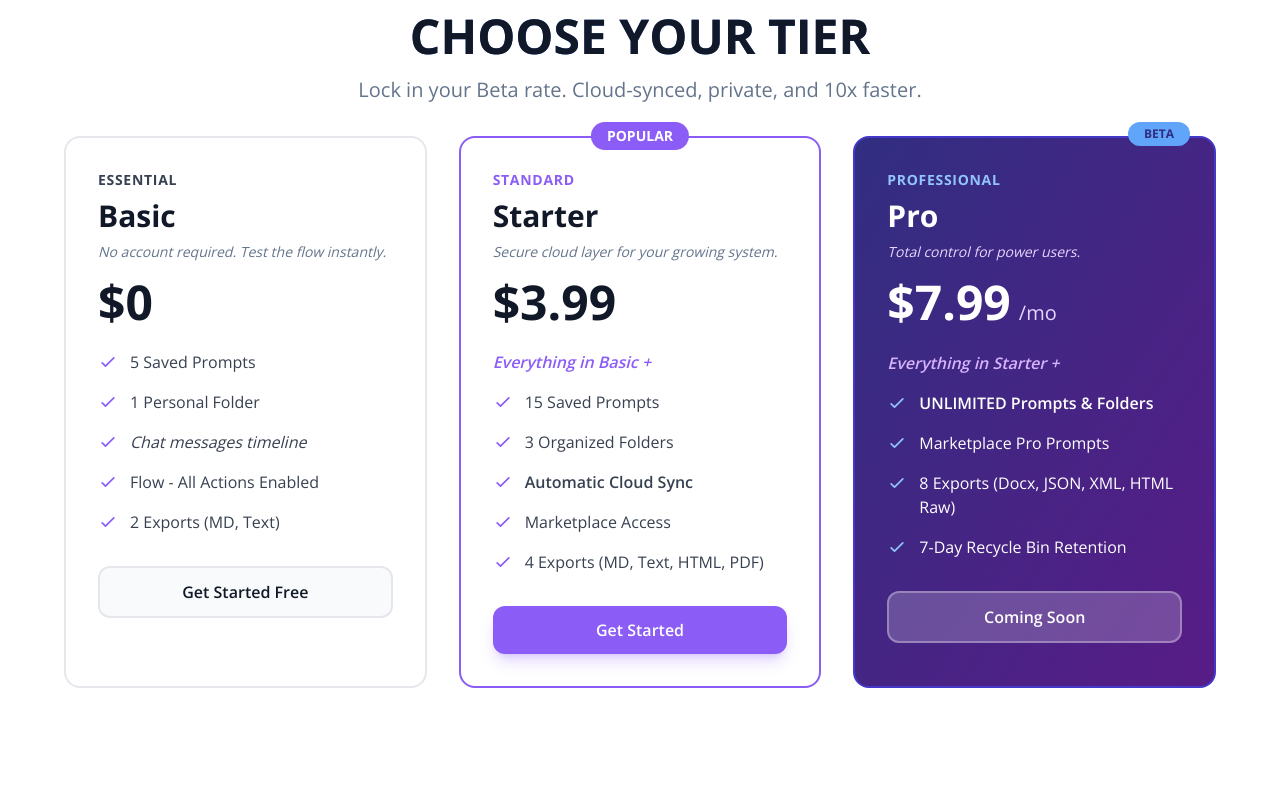
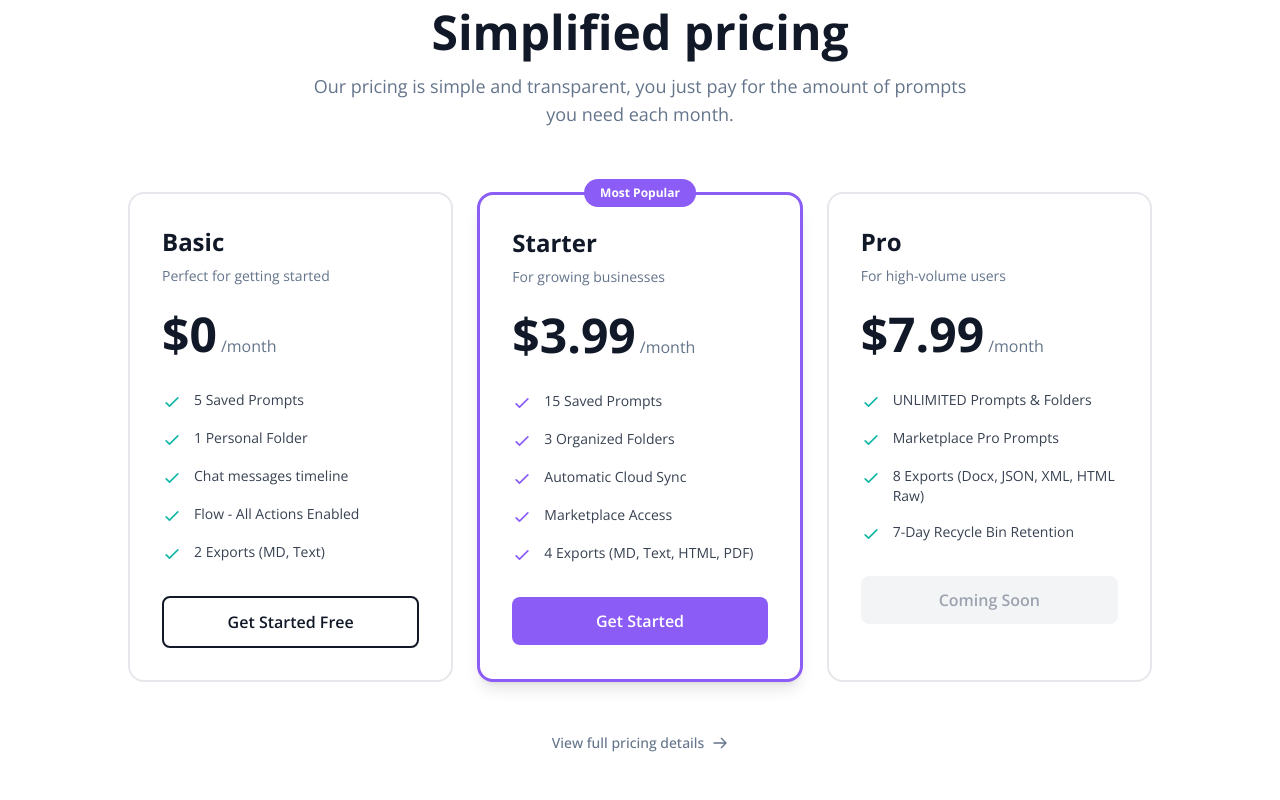
Before and after one commit to roeymit84/ai-chatworks-website, a Next.js app: page / in a window 1280 px wide. Shown: the part 1740-2540 px from the top of the page. Built offline with nearby package versions, Linux system fonts and the light colour scheme.

Commit message:
Add files via upload

```diff
--- a/app/page.jsx
+++ b/app/page.jsx
@@ -111,139 +111,146 @@ export default function Home() {
           </div>
         </section>
 
+
         {/* PRICING SECTION */}
-        <section id="pricing" className="py-24 px-6">
+        <section id="pricing" className="py-24 px-6 bg-white">
           <div className="max-w-7xl mx-auto">
-            <div className="text-center mb-8">
-              <p className="text-sm font-bold tracking-wider text-brand-dark uppercase mb-4">60+ USERS ALREADY PART OF THE CLOSED BETA. <span className="text-brand-purple italic">AND YOU?</span></p>
-              <h2 className="text-4xl md:text-5xl font-bold mb-4 bg-gradient-to-r from-brand-dark via-blue-600 to-brand-dark bg-clip-text">CHOOSE YOUR TIER</h2>
-              <p className="text-xl text-brand-slate max-w-2xl mx-auto">Lock in your Beta rate. Cloud-synced, private, and 10x faster.</p>
+            {/* Header */}
+            <div className="text-center mb-16">
+              <p className="text-sm font-bold tracking-wider text-brand-slate uppercase mb-3">PRICING</p>
+              <h2 className="text-4xl md:text-5xl font-bold mb-4">Simplified pricing</h2>
+              <p className="text-lg text-brand-slate max-w-2xl mx-auto">Our pricing is simple and transparent, you just pay for the amount of prompts you need each month.</p>
             </div>
 
-            <div className="grid md:grid-cols-3 gap-8 max-w-6xl mx-auto">
-              {/* Basic Tier */}
-              <div className="bg-white rounded-2xl border-2 border-brand-border p-8 hover:shadow-xl transition-all hover:scale-105 duration-300">
-                <div className="mb-6">
-                  <p className="text-sm font-bold tracking-wider text-brand-gray uppercase mb-2">ESSENTIAL</p>
-                  <h3 className="text-3xl font-bold mb-2">Basic</h3>
-                  <p className="text-brand-slate text-sm italic mb-4">No account required. Test the flow instantly.</p>
-                  <div className="flex items-baseline gap-2">
+            {/* Pricing Cards */}
+            <div className="grid md:grid-cols-3 gap-6 max-w-5xl mx-auto">
+
+              {/* Free Tier */}
+              <div className="bg-white rounded-2xl border-2 border-gray-200 p-8 transition-all hover:shadow-lg">
+                <div className="mb-8">
+                  <h3 className="text-2xl font-bold mb-2">Basic</h3>
+                  <p className="text-brand-slate text-sm mb-6">Perfect for getting started</p>
+                  <div className="flex items-baseline gap-1 mb-6">
                     <span className="text-5xl font-bold">$0</span>
+                    <span className="text-brand-slate">/month</span>
+                  </div>
+                </div>
+
+                <ul className="space-y-4 mb-8">
+                  <li className="flex items-start gap-3">
+                    <svg className="w-5 h-5 text-teal-500 flex-shrink-0 mt-0.5" fill="none" stroke="currentColor" viewBox="0 0 24 24"><path strokeLinecap="round" strokeLinejoin="round" strokeWidth={2} d="M5 13l4 4L19 7"/></svg>
+                    <span className="text-brand-gray text-sm">5 Saved Prompts</span>
+                  </li>
+                  <li className="flex items-start gap-3">
+                    <svg className="w-5 h-5 text-teal-500 flex-shrink-0 mt-0.5" fill="none" stroke="currentColor" viewBox="0 0 24 24"><path strokeLinecap="round" strokeLinejoin="round" strokeWidth={2} d="M5 13l4 4L19 7"/></svg>
+                    <span className="text-brand-gray text-sm">1 Personal Folder</span>
+                  </li>
+                  <li className="flex items-start gap-3">
+                    <svg className="w-5 h-5 text-teal-500 flex-shrink-0 mt-0.5" fill="none" stroke="currentColor" viewBox="0 0 24 24"><path strokeLinecap="round" strokeLinejoin="round" strokeWidth={2} d="M5 13l4 4L19 7"/></svg>
+                    <span className="text-brand-gray text-sm">Chat messages timeline</span>
+                  </li>
+                  <li className="flex items-start gap-3">
+                    <svg className="w-5 h-5 text-teal-500 flex-shrink-0 mt-0.5" fill="none" stroke="currentColor" viewBox="0 0 24 24"><path strokeLinecap="round" strokeLinejoin="round" strokeWidth={2} d="M5 13l4 4L19 7"/></svg>
+                    <span className="text-brand-gray text-sm">Flow - All Actions Enabled</span>
+                  </li>
+                  <li className="flex items-start gap-3">
+                    <svg className="w-5 h-5 text-teal-500 flex-shrink-0 mt-0.5" fill="none" stroke="currentColor" viewBox="0 0 24 24"><path strokeLinecap="round" strokeLinejoin="round" strokeWidth={2} d="M5 13l4 4L19 7"/></svg>
+                    <span className="text-brand-gray text-sm">2 Exports (MD, Text)</span>
+                  </li>
+                </ul>
+
+                <a href="https://chromewebstore.google.com/detail/ai-chatworks/legmkjenpjbcgmmifpdhehgbmbkofmmc" target="_blank" rel="noopener noreferrer" className="block w-full text-center px-6 py-3 bg-white border-2 border-brand-dark text-brand-dark rounded-lg font-semibold hover:bg-brand-dark hover:text-white transition-all duration-200">
+                  Get Started Free
+                </a>
+              </div>
+
+              {/* Starter Tier - Most Popular */}
+              <div className="bg-white rounded-2xl border-3 border-brand-purple p-8 relative shadow-lg transition-all hover:shadow-xl" style={{borderWidth: '3px'}}>
+                {/* Most Popular Badge */}
+                <div className="absolute -top-4 left-1/2 transform -translate-x-1/2 bg-brand-purple text-white px-4 py-1.5 rounded-full text-xs font-bold">
+                  Most Popular
+                </div>
+
+                <div className="mb-8">
+                  <h3 className="text-2xl font-bold mb-2">Starter</h3>
+                  <p className="text-brand-slate text-sm mb-6">For growing businesses</p>
+                  <div className="flex items-baseline gap-1 mb-6">
+                    <span className="text-5xl font-bold">$3.99</span>
+                    <span className="text-brand-slate">/month</span>
                   </div>
                 </div>
 
                 <ul className="space-y-4 mb-8">
                   <li className="flex items-start gap-3">
                     <svg className="w-5 h-5 text-brand-purple flex-shrink-0 mt-0.5" fill="none" stroke="currentColor" viewBox="0 0 24 24"><path strokeLinecap="round" strokeLinejoin="round" strokeWidth={2} d="M5 13l4 4L19 7"/></svg>
-                    <span className="text-brand-gray">5 Saved Prompts</span>
+                    <span className="text-brand-gray text-sm">15 Saved Prompts</span>
                   </li>
                   <li className="flex items-start gap-3">
                     <svg className="w-5 h-5 text-brand-purple flex-shrink-0 mt-0.5" fill="none" stroke="currentColor" viewBox="0 0 24 24"><path strokeLinecap="round" strokeLinejoin="round" strokeWidth={2} d="M5 13l4 4L19 7"/></svg>
-                    <span className="text-brand-gray">1 Personal Folder</span>
+                    <span className="text-brand-gray text-sm">3 Organized Folders</span>
                   </li>
                   <li className="flex items-start gap-3">
                     <svg className="w-5 h-5 text-brand-purple flex-shrink-0 mt-0.5" fill="none" stroke="currentColor" viewBox="0 0 24 24"><path strokeLinecap="round" strokeLinejoin="round" strokeWidth={2} d="M5 13l4 4L19 7"/></svg>
-                    <span className="text-brand-gray italic">Chat messages timeline</span>
+                    <span className="text-brand-gray text-sm">Automatic Cloud Sync</span>
                   </li>
                   <li className="flex items-start gap-3">
                     <svg className="w-5 h-5 text-brand-purple flex-shrink-0 mt-0.5" fill="none" stroke="currentColor" viewBox="0 0 24 24"><path strokeLinecap="round" strokeLinejoin="round" strokeWidth={2} d="M5 13l4 4L19 7"/></svg>
-                    <span className="text-brand-gray">Flow - All Actions Enabled</span>
+                    <span className="text-brand-gray text-sm">Marketplace Access</span>
                   </li>
                   <li className="flex items-start gap-3">
                     <svg className="w-5 h-5 text-brand-purple flex-shrink-0 mt-0.5" fill="none" stroke="currentColor" viewBox="0 0 24 24"><path strokeLinecap="round" strokeLinejoin="round" strokeWidth={2} d="M5 13l4 4L19 7"/></svg>
-                    <span className="text-brand-gray">2 Exports (MD, Text)</span>
+                    <span className="text-brand-gray text-sm">4 Exports (MD, Text, HTML, PDF)</span>
                   </li>
                 </ul>
 
-                <a href="https://chromewebstore.google.com/detail/ai-chatworks/legmkjenpjbcgmmifpdhehgbmbkofmmc" target="_blank" rel="noopener noreferrer" className="block w-full text-center px-6 py-3 bg-brand-surface border-2 border-brand-border text-brand-dark rounded-xl font-semibold hover:border-brand-purple hover:bg-brand-purple hover:text-white transition-all duration-300">
-                  Get Started Free
-                </a>
-              </div>
-
-              {/* Starter Tier */}
-              <div className="bg-white rounded-2xl border-2 border-brand-purple p-8 hover:shadow-2xl transition-all hover:scale-105 duration-300 relative">
-                <div className="absolute -top-4 left-1/2 transform -translate-x-1/2 bg-brand-purple text-white px-4 py-1 rounded-full text-sm font-bold">
-                  POPULAR
-                </div>
-                <div className="mb-6">
-                  <p className="text-sm font-bold tracking-wider text-brand-purple uppercase mb-2">STANDARD</p>
-                  <h3 className="text-3xl font-bold mb-2">Starter</h3>
-                  <p className="text-brand-slate text-sm italic mb-4">Secure cloud layer for your growing system.</p>
-                  <div className="flex items-baseline gap-2">
-                    <span className="text-5xl font-bold">$3.99</span>
-                  </div>
-                </div>
-
-                <p className="text-brand-purple italic font-semibold mb-4">Everything in Basic +</p>
-
-                <ul className="space-y-4 mb-8">
-                  <li className="flex items-start gap-3">
-                    <svg className="w-5 h-5 text-brand-purple flex-shrink-0 mt-0.5" fill="none" stroke="currentColor" viewBox="0 0 24 24"><path strokeLinecap="round" strokeLinejoin="round" strokeWidth={2} d="M5 13l4 4L19 7"/></svg>
-                    <span className="text-brand-gray">15 Saved Prompts</span>
-                  </li>
-                  <li className="flex items-start gap-3">
-                    <svg className="w-5 h-5 text-brand-purple flex-shrink-0 mt-0.5" fill="none" stroke="currentColor" viewBox="0 0 24 24"><path strokeLinecap="round" strokeLinejoin="round" strokeWidth={2} d="M5 13l4 4L19 7"/></svg>
-                    <span className="text-brand-gray">3 Organized Folders</span>
-                  </li>
-                  <li className="flex items-start gap-3">
-                    <svg className="w-5 h-5 text-brand-purple flex-shrink-0 mt-0.5" fill="none" stroke="currentColor" viewBox="0 0 24 24"><path strokeLinecap="round" strokeLinejoin="round" strokeWidth={2} d="M5 13l4 4L19 7"/></svg>
-                    <span className="text-brand-gray font-semibold">Automatic Cloud Sync</span>
-                  </li>
-                  <li className="flex items-start gap-3">
-                    <svg className="w-5 h-5 text-brand-purple flex-shrink-0 mt-0.5" fill="none" stroke="currentColor" viewBox="0 0 24 24"><path strokeLinecap="round" strokeLinejoin="round" strokeWidth={2} d="M5 13l4 4L19 7"/></svg>
-                    <span className="text-brand-gray">Marketplace Access</span>
-                  </li>
-                  <li className="flex items-start gap-3">
-                    <svg className="w-5 h-5 text-brand-purple flex-shrink-0 mt-0.5" fill="none" stroke="currentColor" viewBox="0 0 24 24"><path strokeLinecap="round" strokeLinejoin="round" strokeWidth={2} d="M5 13l4 4L19 7"/></svg>
-                    <span className="text-brand-gray">4 Exports (MD, Text, HTML, PDF)</span>
-                  </li>
-                </ul>
-
-                <a href="https://chromewebstore.google.com/detail/ai-chatworks/legmkjenpjbcgmmifpdhehgbmbkofmmc" target="_blank" rel="noopener noreferrer" className="block w-full text-center px-6 py-3 bg-brand-purple text-white rounded-xl font-semibold hover:bg-brand-purpleDark transition-all duration-300 shadow-lg shadow-brand-purple/25">
+                <a href="https://chromewebstore.google.com/detail/ai-chatworks/legmkjenpjbcgmmifpdhehgbmbkofmmc" target="_blank" rel="noopener noreferrer" className="block w-full text-center px-6 py-3 bg-brand-purple text-white rounded-lg font-semibold hover:bg-brand-purpleDark transition-all duration-200">
                   Get Started
                 </a>
               </div>
 
               {/* Pro Tier */}
-              <div className="bg-gradient-to-br from-indigo-900 to-purple-900 rounded-2xl border-2 border-indigo-700 p-8 hover:shadow-2xl transition-all hover:scale-105 duration-300 relative text-white">
-                <div className="absolute -top-4 right-6 bg-blue-400 text-indigo-900 px-4 py-1 rounded-full text-xs font-bold">
-                  BETA
-                </div>
-                <div className="mb-6">
-                  <p className="text-sm font-bold tracking-wider text-blue-300 uppercase mb-2">PROFESSIONAL</p>
-                  <h3 className="text-3xl font-bold mb-2">Pro</h3>
-                  <p className="text-purple-200 text-sm italic mb-4">Total control for power users.</p>
-                  <div className="flex items-baseline gap-2">
+              <div className="bg-white rounded-2xl border-2 border-gray-200 p-8 transition-all hover:shadow-lg">
+                <div className="mb-8">
+                  <h3 className="text-2xl font-bold mb-2">Pro</h3>
+                  <p className="text-brand-slate text-sm mb-6">For high-volume users</p>
+                  <div className="flex items-baseline gap-1 mb-6">
                     <span className="text-5xl font-bold">$7.99</span>
-                    <span className="text-xl text-purple-200">/mo</span>
+                    <span className="text-brand-slate">/month</span>
                   </div>
                 </div>
 
-                <p className="text-purple-300 italic font-semibold mb-4">Everything in Starter +</p>
-
                 <ul className="space-y-4 mb-8">
                   <li className="flex items-start gap-3">
-                    <svg className="w-5 h-5 text-blue-300 flex-shrink-0 mt-0.5" fill="none" stroke="currentColor" viewBox="0 0 24 24"><path strokeLinecap="round" strokeLinejoin="round" strokeWidth={2} d="M5 13l4 4L19 7"/></svg>
-                    <span className="font-semibold">UNLIMITED Prompts & Folders</span>
+                    <svg className="w-5 h-5 text-teal-500 flex-shrink-0 mt-0.5" fill="none" stroke="currentColor" viewBox="0 0 24 24"><path strokeLinecap="round" strokeLinejoin="round" strokeWidth={2} d="M5 13l4 4L19 7"/></svg>
+                    <span className="text-brand-gray text-sm">UNLIMITED Prompts & Folders</span>
                   </li>
                   <li className="flex items-start gap-3">
-                    <svg className="w-5 h-5 text-blue-300 flex-shrink-0 mt-0.5" fill="none" stroke="currentColor" viewBox="0 0 24 24"><path strokeLinecap="round" strokeLinejoin="round" strokeWidth={2} d="M5 13l4 4L19 7"/></svg>
-                    <span>Marketplace Pro Prompts</span>
+                    <svg className="w-5 h-5 text-teal-500 flex-shrink-0 mt-0.5" fill="none" stroke="currentColor" viewBox="0 0 24 24"><path strokeLinecap="round" strokeLinejoin="round" strokeWidth={2} d="M5 13l4 4L19 7"/></svg>
+                    <span className="text-brand-gray text-sm">Marketplace Pro Prompts</span>
                   </li>
                   <li className="flex items-start gap-3">
-                    <svg className="w-5 h-5 text-blue-300 flex-shrink-0 mt-0.5" fill="none" stroke="currentColor" viewBox="0 0 24 24"><path strokeLinecap="round" strokeLinejoin="round" strokeWidth={2} d="M5 13l4 4L19 7"/></svg>
-                    <span>8 Exports (Docx, JSON, XML, HTML Raw)</span>
+                    <svg className="w-5 h-5 text-teal-500 flex-shrink-0 mt-0.5" fill="none" stroke="currentColor" viewBox="0 0 24 24"><path strokeLinecap="round" strokeLinejoin="round" strokeWidth={2} d="M5 13l4 4L19 7"/></svg>
+                    <span className="text-brand-gray text-sm">8 Exports (Docx, JSON, XML, HTML Raw)</span>
                   </li>
                   <li className="flex items-start gap-3">
-                    <svg className="w-5 h-5 text-blue-300 flex-shrink-0 mt-0.5" fill="none" stroke="currentColor" viewBox="0 0 24 24"><path strokeLinecap="round" strokeLinejoin="round" strokeWidth={2} d="M5 13l4 4L19 7"/></svg>
-                    <span>7-Day Recycle Bin Retention</span>
+                    <svg className="w-5 h-5 text-teal-500 flex-shrink-0 mt-0.5" fill="none" stroke="currentColor" viewBox="0 0 24 24"><path strokeLinecap="round" strokeLinejoin="round" strokeWidth={2} d="M5 13l4 4L19 7"/></svg>
+                    <span className="text-brand-gray text-sm">7-Day Recycle Bin Retention</span>
                   </li>
                 </ul>
 
-                <button disabled className="block w-full text-center px-6 py-3 bg-white/20 text-white rounded-xl font-semibold cursor-not-allowed border-2 border-white/30">
+                <button disabled className="block w-full text-center px-6 py-3 bg-gray-100 text-gray-400 rounded-lg font-semibold cursor-not-allowed">
                   Coming Soon
                 </button>
               </div>
+
+            </div>
+
+            {/* View full pricing link */}
+            <div className="text-center mt-12">
+              <a href="#faq" className="inline-flex items-center gap-2 text-brand-slate hover:text-brand-purple transition-colors text-sm font-medium">
+                View full pricing details
+                <svg className="w-4 h-4" fill="none" stroke="currentColor" viewBox="0 0 24 24"><path strokeLinecap="round" strokeLinejoin="round" strokeWidth={2} d="M14 5l7 7m0 0l-7 7m7-7H3"/></svg>
+              </a>
             </div>
           </div>
         </section>
```
